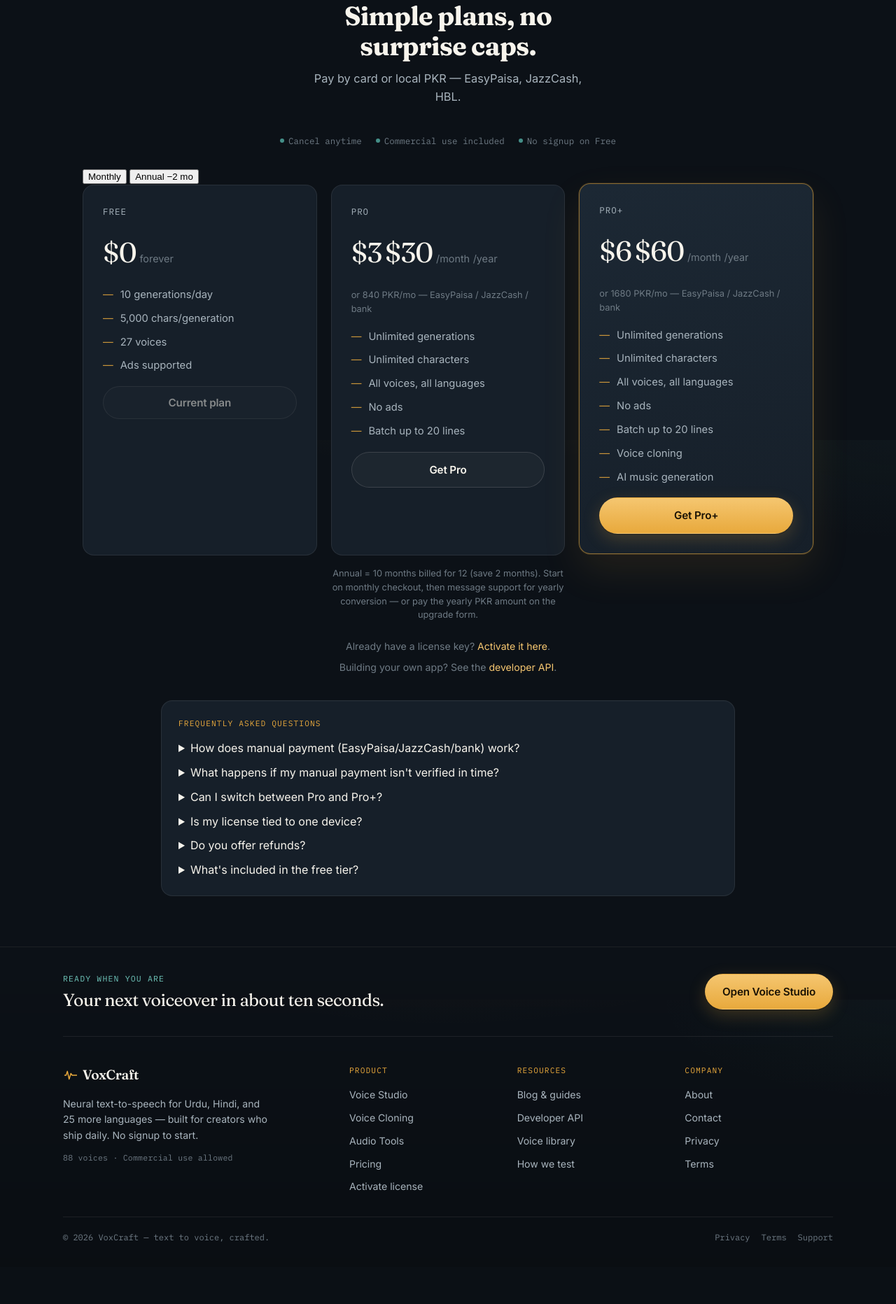
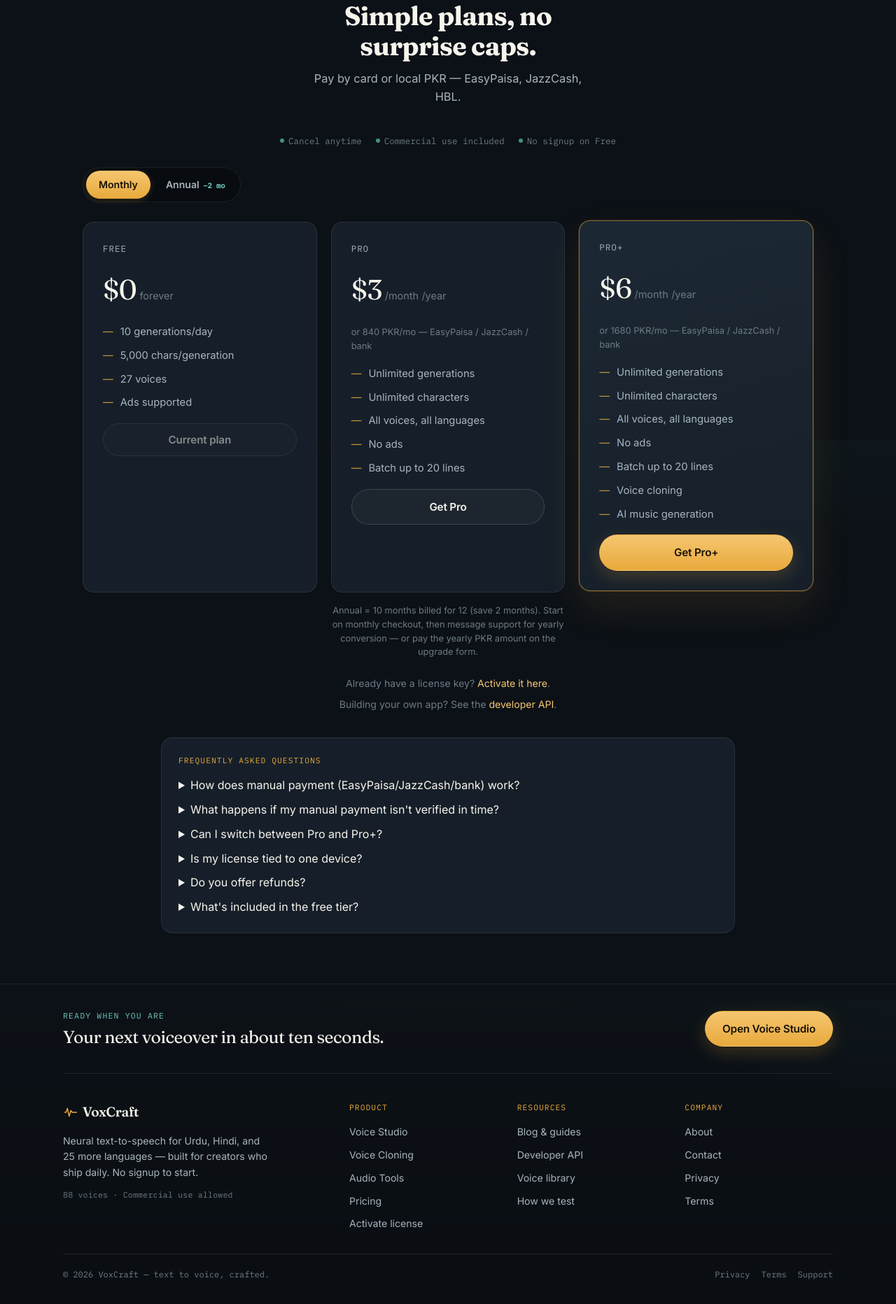
Before and after one commit to faisalchaudhary411/Audio-Studio, a Flask app: page /pricing in a window 1280 px wide. Shown: the part 171-2035 px from the top of the page at 70% size. Before the commit the page ends 1947 px from the top, so only its background shows below. Run offline with Flask 3, Linux system fonts and the light colour scheme; data comes from the database, SQL or seed files in the repository; data that the repository does not hold is empty; parts of the project's set-up code (start-up, migrations or seed data) failed here and were passed over; some libraries are stand-ins or nearby versions.

Commit message:
Add files via upload

```diff
--- a/static/css/style.css
+++ b/static/css/style.css
@@ -995,3 +995,83 @@ textarea.script-input:focus{
 }
 .tool-crumb a{color:var(--text-dim);}
 .tool-crumb a:hover{color:var(--brass-hi);}
+
+/* ===== Premium file inputs (tools) ===== */
+.file-input{
+  display:block;width:100%;
+  padding:16px 14px;
+  background:rgba(0,0,0,0.25);
+  border:1px dashed var(--line-strong);
+  border-radius:var(--radius-sm);
+  color:var(--text-mid);
+  font-family:var(--body);font-size:0.88rem;
+  cursor:pointer;
+  transition:border-color .15s ease, background .15s ease;
+}
+.file-input:hover{
+  border-color:rgba(232,169,60,0.45);
+  background:rgba(232,169,60,0.04);
+}
+.file-input::file-selector-button{
+  margin-right:12px;
+  padding:8px 14px;
+  border:none;border-radius:999px;
+  background:linear-gradient(180deg,var(--brass-hi),var(--brass));
+  color:#1A1204;font-weight:600;font-size:0.82rem;
+  cursor:pointer;
+}
+
+/* ===== Pricing billing toggle ===== */
+.billing-toggle{
+  display:inline-flex;align-items:center;gap:4px;
+  background:rgba(0,0,0,0.3);
+  border:1px solid var(--line);
+  border-radius:999px;padding:4px;
+  margin:0 auto 28px;max-width:max-content;
+}
+.billing-toggle button{
+  appearance:none;border:none;background:transparent;
+  color:var(--text-mid);font:inherit;font-size:0.88rem;font-weight:600;
+  padding:9px 18px;border-radius:999px;cursor:pointer;
+  transition:background .15s ease, color .15s ease;
+}
+.billing-toggle button.is-active{
+  background:linear-gradient(180deg,var(--brass-hi),var(--brass));
+  color:#1A1204;
+  box-shadow:0 2px 10px var(--brass-glow);
+}
+.billing-toggle__save{
+  font-family:var(--mono);font-size:0.65rem;color:var(--jade-hi);
+  margin-left:2px;
+}
+.plan__price-annual{display:none;}
+body.is-annual .plan__price-month{display:none;}
+body.is-annual .plan__price-annual{display:inline;}
+body.is-annual .plan__period-month{display:none;}
+body.is-annual .plan__period-annual{display:inline;}
+body.is-annual .plan__pkr-month{display:none;}
+body.is-annual .plan__pkr-annual{display:inline;}
+
+/* ===== Homepage proof / trust band ===== */
+.proof-band{
+  max-width:1100px;margin:0 auto;padding:0 28px 8px;
+  display:grid;grid-template-columns:repeat(4,1fr);gap:12px;
+}
+@media (max-width:800px){.proof-band{grid-template-columns:1fr 1fr;}}
+@media (max-width:480px){.proof-band{grid-template-columns:1fr;}}
+.proof-item{
+  background:var(--ink-panel);border:1px solid var(--line);
+  border-radius:var(--radius-sm);padding:18px 16px;text-align:center;
+}
+.proof-item__val{
+  font-family:var(--display);font-size:1.45rem;color:var(--text-hi);
+  letter-spacing:-0.02em;display:block;margin-bottom:4px;
+}
+.proof-item__label{
+  font-family:var(--mono);font-size:0.7rem;color:var(--text-dim);
+  letter-spacing:0.04em;text-transform:uppercase;
+}
+
+/* Ambient page polish */
+main{min-height:50vh;}
+.panel + .panel{margin-top:0;}
```
